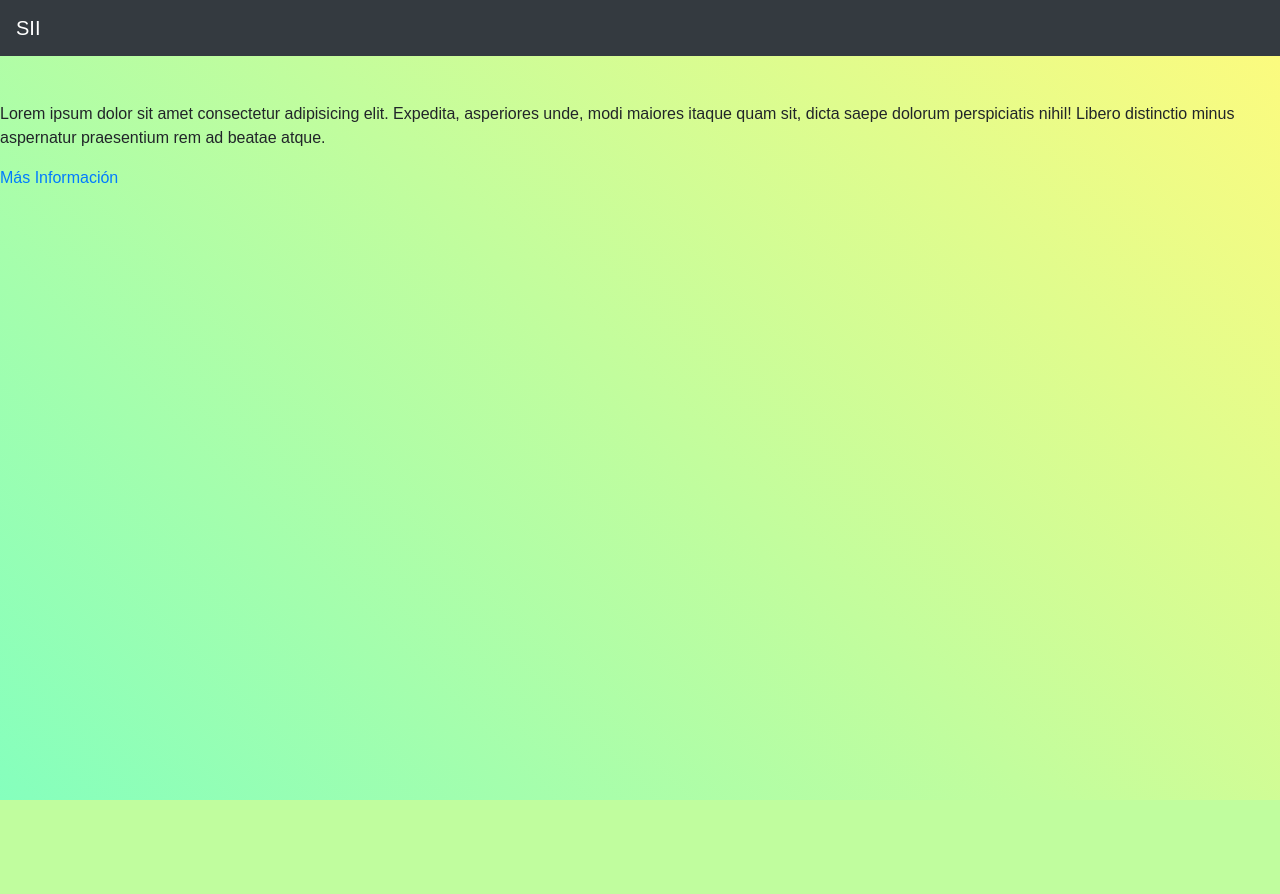
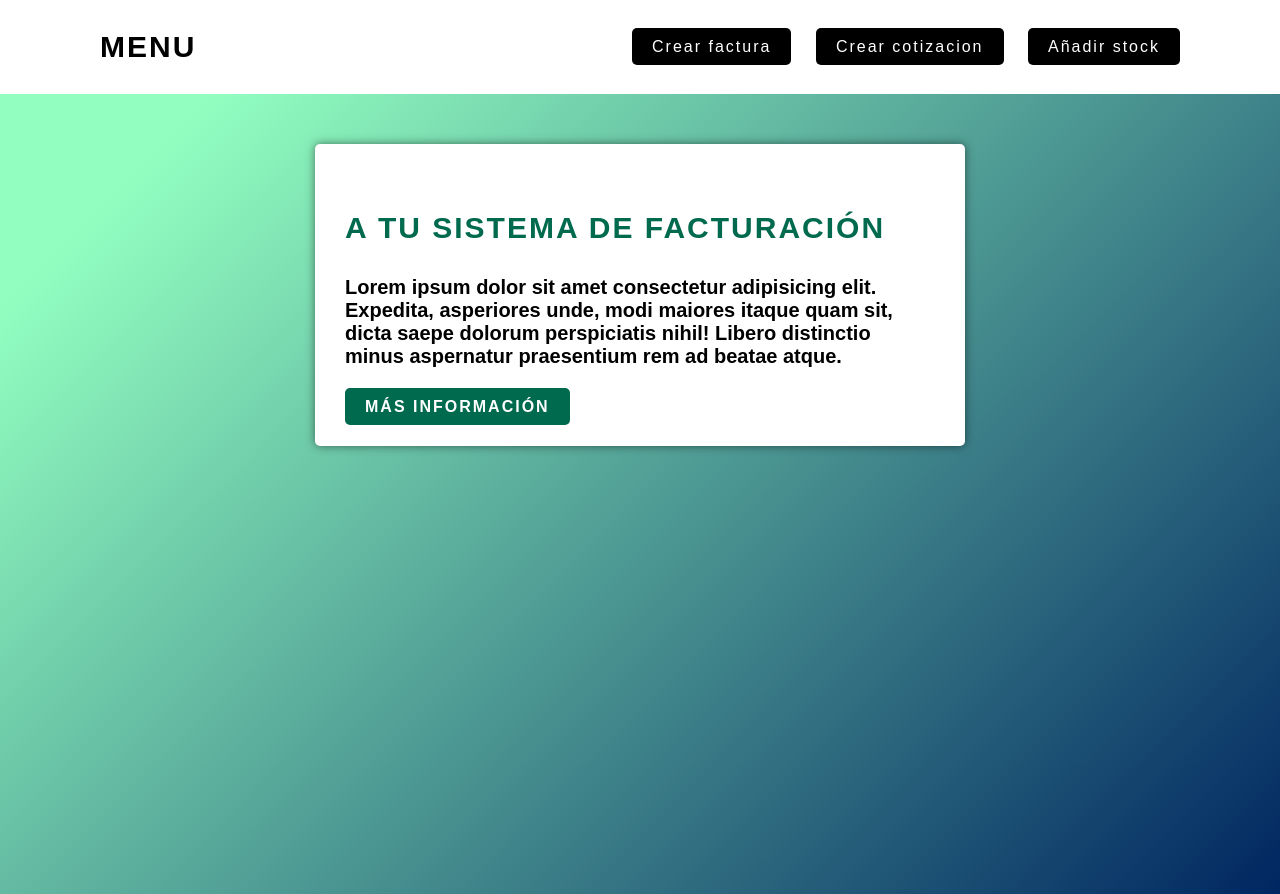
Before and after one commit to Esgarothh/ingsoftware-front, a Flask app: page /welcome in a window 1280 px wide. Before the commit the page ends 800 px from the top, so only its background shows below. Run offline with Flask 2, Linux system fonts and the light colour scheme; some libraries are stand-ins or nearby versions.

Commit message:
Cambios hechos en flask

```diff
--- a/flaskback/static/welcome.css
+++ b/flaskback/static/welcome.css
@@ -1,80 +1,103 @@
 *{
 	margin: 0;
 	padding: 0;
+	font-family: 'Poppins', sans-serif;
 	box-sizing: border-box;
-	font-family: 'Poppins', sans-serif;
-}
-body{
-	justify-content: center;
-	align-items: center;
-	background-color: #85FFBD;
-	background-image: linear-gradient(45deg, #85FFBD 0%, #FFFB7D 100%);
-	height: 100vh;
 }
 
-h2{
-	font-size: 2.5rem;
-	font-weight: 700;
-	color: #FFF;
-	text-align: center;
-	margin-bottom: 2rem;
+section{
+	position: relative;
+	width: 100%;
+	min-height: 100vh;
+	display: flex;
+	flex-direction: column;
+	justify-content: flex-start;
+	background-image: linear-gradient( 135deg, #92FFC0 10%, #002661 100%);
 }
 
-main{
-	margin-top: 2rem;
+header{
+	position: relative;
+	width: 100%;
+	top: 0;
+	padding: 30px 100px;
 	display: flex;
-	flex-direction: column;
+	justify-content: space-between;
 	align-items: center;
-
 }
 
-.container{
-	max-width: 600px;
-	width: 100%;
-	background-color: #fff;
-	padding: 20px;
-	border-radius: 10px;
+header .logo{
+	position: relative;
+	color: #000;
+	font-size: 30px;
+	text-decoration: none;
+	text-transform: uppercase;
+	font-weight: bold;
+	letter-spacing: 2px;
 }
 
-.container .title{
+header .navigation a{
+	color: #fff;
+	background-color: #000;
+	text-decoration: none;
+	font.weight: bold;
+	letter-spacing: 2px;
+	padding: 10px 20px;
+	border-radius: 5px;
+}
+
+header .navigation a:not(:last-child){
+	margin-right: 20px;
+}
+
+header .navigation a:hover{
+	background-color: #333332;
+}
+
+.content{
+	max-width: 650px;
+	margin: 0 auto;
+	margin-top: 50px;
+	background-color: #fff;
+	padding: 30px;
+	border-radius: 5px;
+	box-shadow: 0px 0px 10px rgba(0,0,0,0.5);
+}
+
+.content .info h2{
+	color: #fff;
+	font-size: 30px;
+	text-transform: uppercase;
+	font-weight: bold;
+	letter-spacing: 2px;
+	line-height: 1.2;
+	margin-bottom: 30px;
+}
+
+.content .info h2 span{
+	color: #006A4E;
 	font-size: 30px;
 	font-weight: bold;
-	position: relative;
 }
 
-.container .title::before{
-	content: '';
-	position: absolute;
-	left: 0;
-	bottom: 0;
-	height: 2px;
-	width: 30px;
-	background-image: linear-gradient(45deg, #85FFBD 0%, #FFFB7D 100%);
+.content .info p{
+	font-size: 20px;
+	font-weight: bold;
+	margin-bottom: 30px;
 }
 
-.container form .invoice-details{
-	display: flex;
-	flex-wrap: wrap;
-	justify-content: space-between;
+.content .info-btn{
+	color: #fff;
+	background-color: #006A4E;
+	text-decoration: none;
+	text-transform: uppercase;
+	font-weight: bold;
+	letter-spacing: 2px;
+	padding: 10px 20px;
+	border-radius: 5px;
+	transition: 0.3s;
+	transition-property: background-color;
 }
 
-form .invoice-details .input-box{
-	margin: 20px 0 12px 0;
-	wisth calc(100% / 2 - 20px);
+.content .info-btn:hover{
+	background-color: #1B4D3E;
 }
-
-.invoice-details .input-box .details{
-	display: block;
-	font-weight: bold;
-	margin-bottom: 5px;
-}
-
-.invoice-details .input-box input{
-	height: 40px;
-	width: 100%;
-	outline: none;
-	border-radius: 5px;
-	border: 1px solid #ccc;
-	padding-left: 10px;
-	font-size: 16px;
-}
--- a/flaskback/templates/welcome.html
+++ b/flaskback/templates/welcome.html
@@ -5,39 +5,29 @@
 	<title>Welcome</title>
 	<link rel="stylesheet" type="text/css" href="{{url_for('static', filename = 'welcome.css')}}">
 	<link rel="stylesheet" type="text/css" href="../static/welcome.css">
-	<link rel="stylesheet" href="https://maxcdn.bootstrapcdn.com/bootstrap/4.0.0/css/bootstrap.min.css"
-		integrity="sha384-Gn5384xqQ1aoWXA+058RXPxPg6fy4IWvTNh0E263XmFcJlSAwiGgFAW/dAiS6JXm" crossorigin="anonymous">
 </head>
 
 <body>
-	<header class="header-container">
-		<nav class="navbar navbar-dark bg-dark">
-			<a class="navbar-brand" href="#">SII</a>
-
-			<div class="collapse navbar-collapse">
-				<ul class="navbar-nav mr-auto">
-				<li class="nav-item active">
-					<a class="nav-link" href="#">Home <span class="sr-only">(current)</span></a>
-				</li>
-				<li class="nav-item">
-					<a class="nav-link" href="#">Link</a>
-				</li>
-				<li class="nav-item">
-					<a class="nav-link disabled" href="#">Disabled</a>
-				</li>
-				</ul>
+	<header>
+		<h2><a href="/flaskback/templates/welcome.html" class="logo">Menu</a></h2>
+		<div class="navigation">
+			<a href="/flaskback/templates/facturas.html">Crear factura</a>
+			<a href="#">Crear cotizacion</a>
+			<a href="#">Añadir stock</a>
 		</div>
-		  </nav>
 	</header>
+	<section>
 		<div class="content">
 			<div class="info">
-			<h2><br>
-				<span></span>
+				<h2>Bienvenido<br>
+					<span>a tu sistema de facturación</span>
 				</h2>
 				<p>Lorem ipsum dolor sit amet consectetur adipisicing elit. Expedita, asperiores unde, modi maiores itaque quam sit, dicta saepe dolorum perspiciatis nihil! Libero distinctio minus aspernatur praesentium rem ad beatae atque.</p>
 				<a href="#" class="info-btn">Más Información</a>
 			</div>
 		</div>
+	</section>
+
 
 </body>
 
```
Also changed, not shown: flaskback/static/facturas.css (+49 -12 lines), flaskback/templates/facturas.html (+9 -21 lines). Lines whose indentation alone changed are shown as unchanged.
